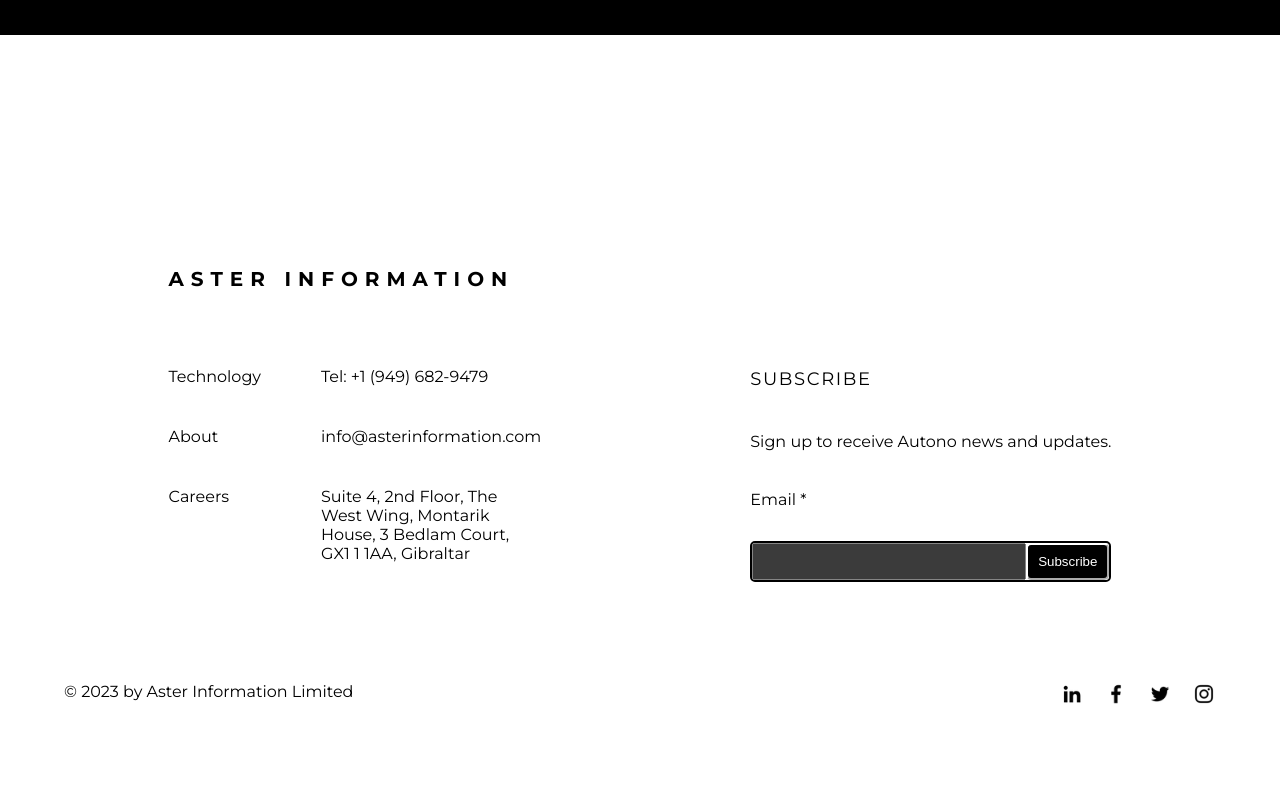
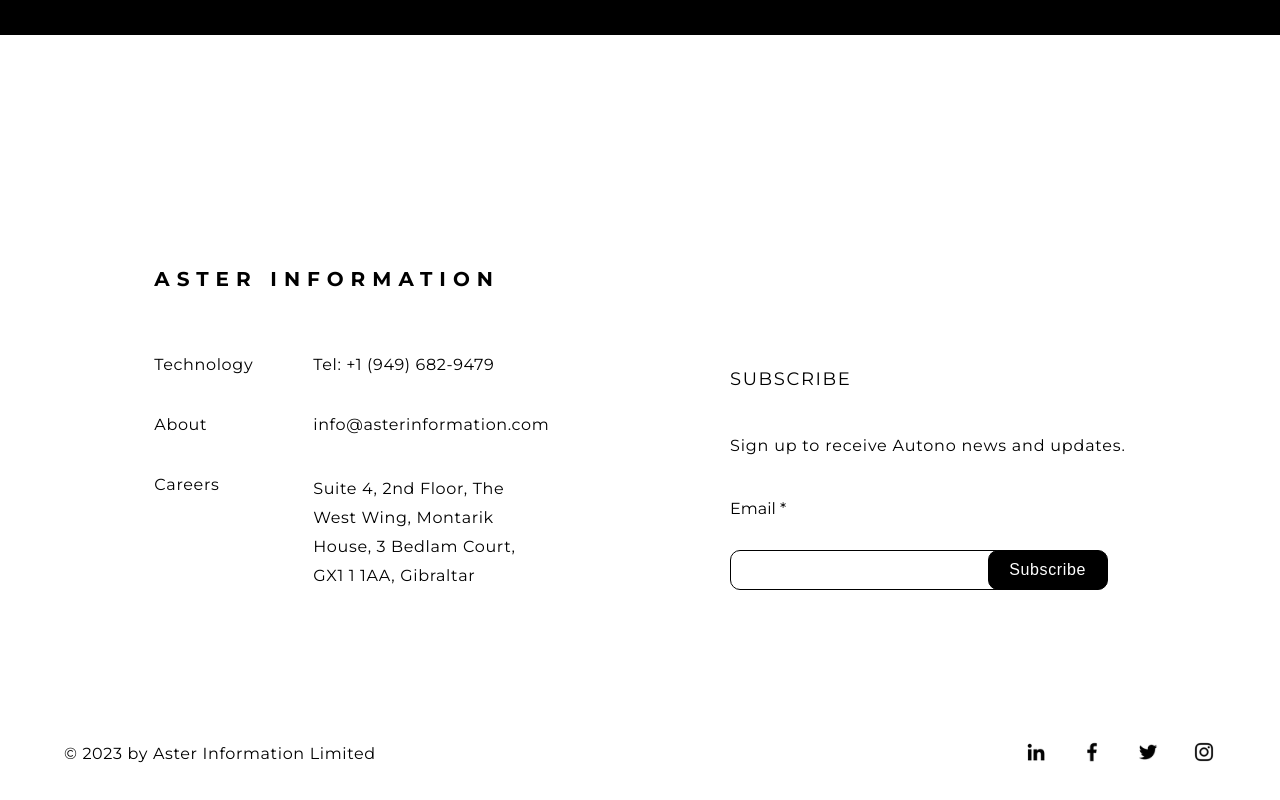
Before and after one commit to Moamal-2000/aster-information, a React (Vite) app: page / in a window 1280 px wide. Shown: the part 1944-2744 px from the top of the page. Before the commit the page ends 2696 px from the top, so only its background shows below. Built offline with nearby package versions, Linux system fonts and the light colour scheme.

Commit message:
feat: done of styling footer

```diff
--- a/src/Components/Footer/Footer.jsx
+++ b/src/Components/Footer/Footer.jsx
@@ -44,7 +44,10 @@ const Footer = () => {
           <h2>SUBSCRIBE</h2>
           <p>Sign up to receive Autono news and updates.</p>
 
-          <form className={s.subEmailForm}>
+          <form
+            className={s.subEmailForm}
+            onSubmit={(event) => event.preventDefault()}
+          >
             <label htmlFor="sub-email">Email *</label>
             <div className={s.input}>
               <input type="email" name="sub-email" id="sub-email" required />
--- a/src/Components/Footer/Footer.module.scss
+++ b/src/Components/Footer/Footer.module.scss
@@ -5,7 +5,7 @@
   padding: 97px 0 46px;
   display: flex;
   flex-direction: column;
-  gap: 100px;
+  gap: 150px;
 }
 
 .footerDetails {
@@ -25,7 +25,7 @@
   font-size: 1.25rem;
   letter-spacing: .35em;
   color: var(--black);
-  margin-bottom: 56px;
+  margin-bottom: 44px;
 }
 
 .infoSection .wrapper {
@@ -39,12 +39,11 @@
   gap: 41px;
 }
 
-.nav>li {
-
-}
+.nav>li {}
 
 .nav>li>a {
   color: var(--black);
+  letter-spacing: .04em;
 }
 
 .infoSection .details {
@@ -53,20 +52,22 @@
   gap: 41px;
 }
 
-.details>span {
+.details>* {
+  letter-spacing: .04em;
+}
 
-}
+.details>span {}
 
 .details>a {
   color: var(--black);
 }
 
 .details>p {
-  width: 200px;
+  width: 234px;
+  line-height: 1.8em;
 }
 
-.footerDetails .subscribeSection {
-}
+.footerDetails .subscribeSection {}
 
 .subscribeSection>h2 {
   margin: 96px 0 36px;
@@ -77,12 +78,12 @@
 }
 
 .subscribeSection>p {
+  line-height: 1.8em;
+  letter-spacing: .05em;
   margin-bottom: 39px;
 }
 
-.subEmailForm {
-
-}
+.subEmailForm {}
 
 .subEmailForm>label {
   display: block;
@@ -90,21 +91,52 @@
 }
 
 .subEmailForm .input {
-  border: solid 2px var(--black);
-  border-radius: 5px;
   display: flex;
 }
 
 .subEmailForm .input>input {
+  outline: none;
+  border: solid 1px var(--black);
+  border-radius: 10px;
+  background-color: var(--white);
+  color: var(--black);
   flex: 1;
-  padding: 9px 0;
+  padding: 3px;
+  padding-left: 16px;
+  min-height: 40px;
+  max-width: 100%;
+
+
+  &:hover {
+    border-width: 2px;
+    background-color: var(--very-light-gray);
+  }
+
+  &:focus {
+    border-width: 2px;
+    background-color: var(--white);
+  }
 }
 
 .subEmailForm .input>button {
+  outline: none;
   background-color: var(--black);
   color: var(--white);
-  border-radius: 5px;
+  font-size: 1rem;
+  letter-spacing: .04em;
+  border: solid 1px var(--black);
+  border-radius: 10px;
   padding: 4px 10px;
+  position: relative;
+  right: 18px;
+  transition: color .4s ease, background-color .4s ease;
+  min-width: 120px;
+  height: 40px;
+
+  &:hover {
+    background-color: var(--white);
+    color: var(--black);
+  }
 }
 
 .footerBottom {
@@ -113,16 +145,13 @@
 }
 
 .copyright {
-
+  letter-spacing: .04em;
+  line-height: 1.8em;
 }
 
 .socialMedia {
   display: flex;
-  gap: 20px;
-}
-
-.socialMedia>li {
-
+  gap: 32px;
 }
 
 .socialMedia>li>a {
@@ -131,6 +160,4 @@
   height: 24px;
 }
 
-.socialMedia>li>a>img {
-
-}
+.socialMedia>li>a>img {}
```
